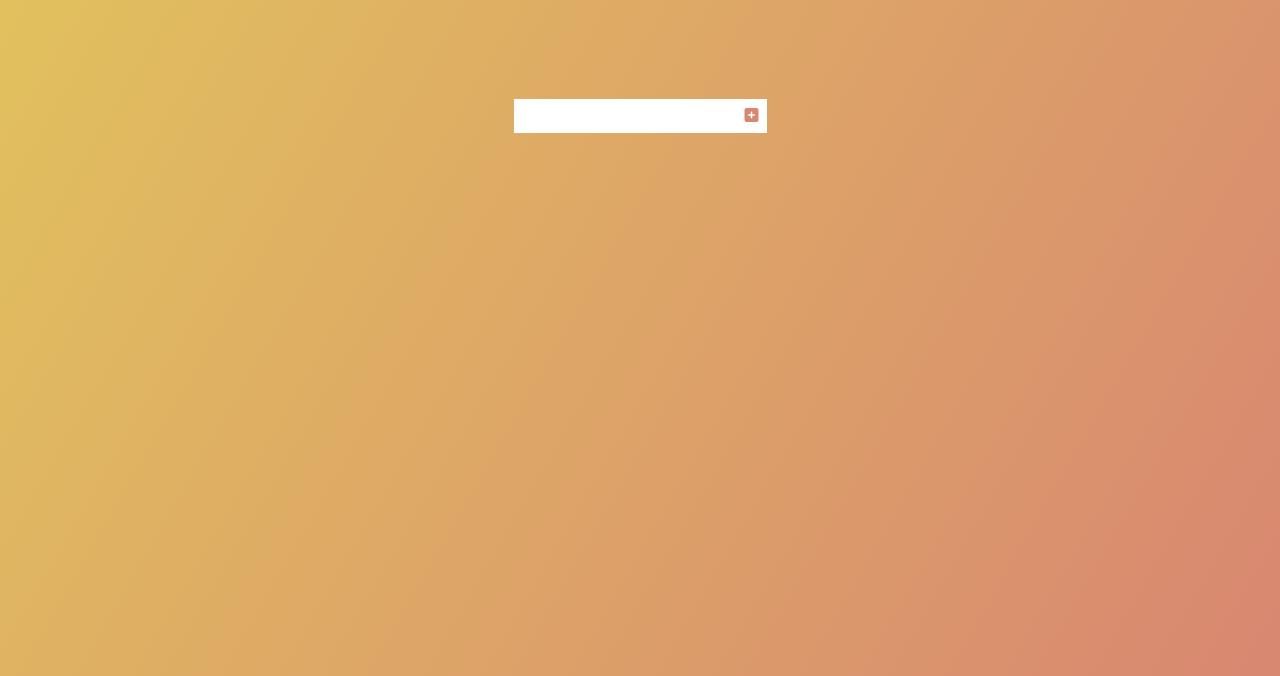
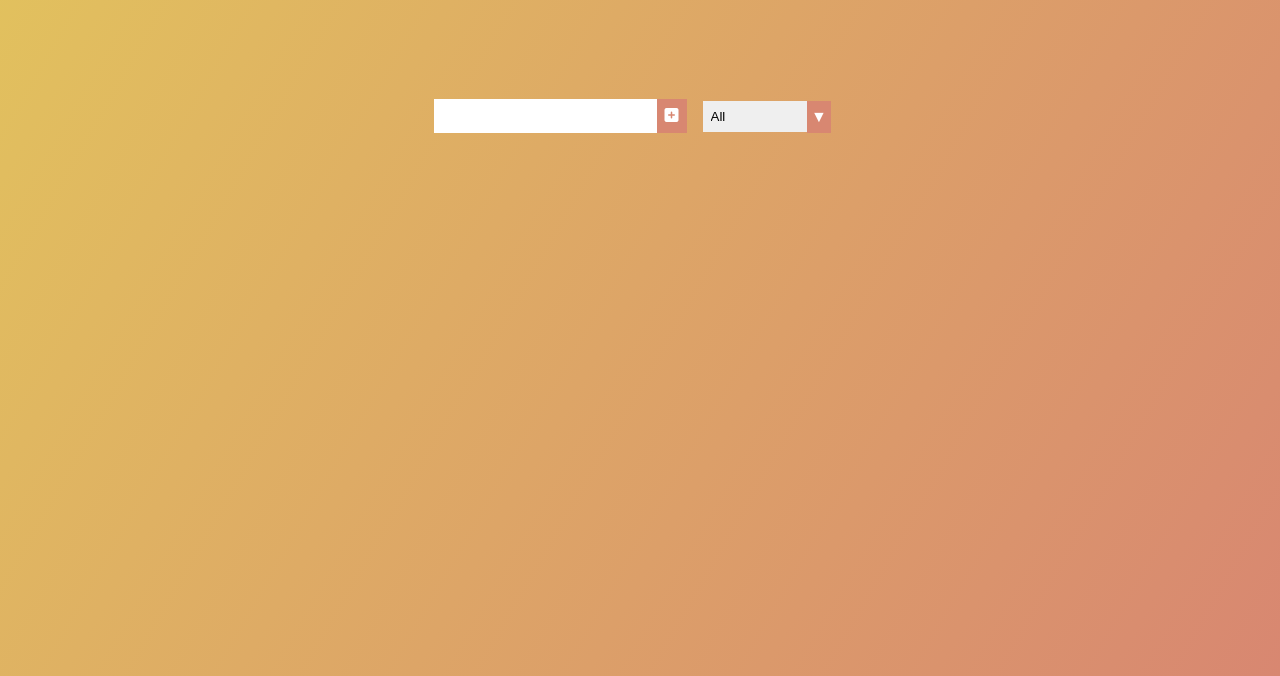
Before and after one commit to ostadsgo/js-practice, a plain HTML site: page todo/index.html in a window 1280 px wide. Shown: the part 124-800 px from the top of the page. Drawn offline with Linux system fonts and the light colour scheme.

Commit message:
filter todos based on select option.

```diff
--- a/todo/app.js
+++ b/todo/app.js
@@ -1,7 +1,11 @@
 const todoInput = document.querySelector(".todo-input");
 const todoButton = document.querySelector(".todo-button");
 const todoList = document.querySelector(".todo-list");
+const filterOption = document.querySelector(".filter-todo");
 
+// Events
+todoButton.addEventListener("click", addTodo);
+filterOption.addEventListener("click", filterTodo);
 
 // Functions
 function addTodo(event) {
@@ -55,5 +59,24 @@ function completeTodo(event) {
     todo.classList.toggle("completed");
 }
 
-// Events
-todoButton.addEventListener("click", addTodo);
+function filterTodo(event) {
+    const todos = todoList.childNodes;
+    const selectedOption = event.target.value;
+    for(let todo of todos) {
+        console.log(todo);
+        if (selectedOption === "all") {
+            todo.style.display = "flex";
+        }
+        else if (selectedOption === "completed" && todo.classList.contains("completed")) {
+            todo.style.display = "flex";
+        }
+        else if (selectedOption === "uncompleted" && !todo.classList.contains("completed")){
+            todo.style.display = "flex";
+        }
+        else {
+            todo.style.display = "none";
+        }
+
+    }
+    console.log("------");
+}
--- a/todo/index.html
+++ b/todo/index.html
@@ -23,6 +23,13 @@
       <button class="todo-button" type="submit">
         <i class="fas fa-plus-square"></i>
       </button>
+      <div class="select-container">
+        <select class="filter-todo" name="select-todos">
+          <option value="all">All</option>
+          <option value="completed">Completed</option>
+          <option value="uncompleted">Uncompleted</option>
+        </select>
+      </div>
     </form>
     <div class="todo-container">
       <ul class="todo-list"></ul>
--- a/todo/style.css
+++ b/todo/style.css
@@ -19,6 +19,13 @@ body {
 ul {
   list-style-type: none;
 }
+
+select {
+  appearance: none;
+  outline: none;
+  border: none;
+}
+
 header, form {
   display: flex;
   justify-content: center;
@@ -36,8 +43,8 @@ form input, form button {
 }
 
 form button {
-  color: #d88771;
-  background: white;
+  color: white;
+  background: #d88771;
   cursor: pointer;
   transition: all .3s ease;
 }
@@ -104,3 +111,28 @@ form button:hover {
   transform: translateY(8rem) rotateZ(20deg);
   opacity: 0;
 }
+
+.select-container {
+  margin: 1rem;
+  position: relative;
+  overflow: none;
+
+}
+
+.select-container::after {
+  content: "\25BC";
+  position: absolute;
+  background-color: #d88771;
+  top: 0;
+  right: 0;
+  pointer-events: none;
+  padding: .23rem;
+  transition: all .5s ease;
+}
+
+.filter-todo {
+  min-width: 8rem;
+  cursor: pointer;
+  padding: .5rem;
+
+}
```
